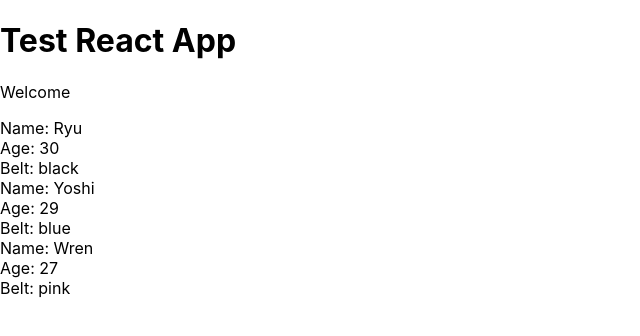
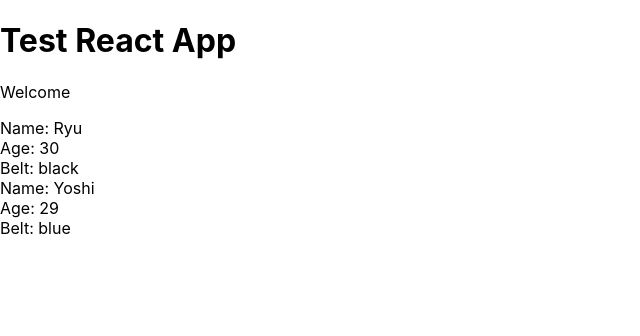
Before and after one commit to mjbenefiel/react-stuff, a React (Create React App) app in the folder react-redux/my-app/: page / in a window 1280 px wide. Shown: the top 336 px of the page, without its empty margins (0-640 px from the left). Built offline with nearby package versions, Linux system fonts and the light colour scheme.

Commit message:
02162019 conditional output use if/else

```diff
--- a/react-redux/my-app/src/App.js
+++ b/react-redux/my-app/src/App.js
@@ -6,7 +6,7 @@ class App extends Component {
     ninjas: [
       { name: "Ryu", age: 30, belt: "black", id: 1 },
       { name: "Yoshi", age: 29, belt: "blue", id: 2 },
-      { name: "Wren", age: 27, belt: "pink", id: 3 }
+      { name: "Wren", age: 24, belt: "pink", id: 3 }
     ]
   };
   render() {
--- a/react-redux/my-app/src/ninjas.js
+++ b/react-redux/my-app/src/ninjas.js
@@ -4,6 +4,7 @@ const Ninjas = ({ninjas}) => {
 
     // console.log(this.props);
     const ninjaList = ninjas.map(ninja =>{
+      if (ninja.age > 25) {
       return (
      <div className="ninja" key={ninja.id}>
         <div>Name: {ninja.name} </div>
@@ -11,6 +12,9 @@ const Ninjas = ({ninjas}) => {
         <div>Belt: {ninja.belt} </div>
       </div>
       )
+      } else {
+        return null
+      }
     })
     return (
       <div className="ninja-list">
```
